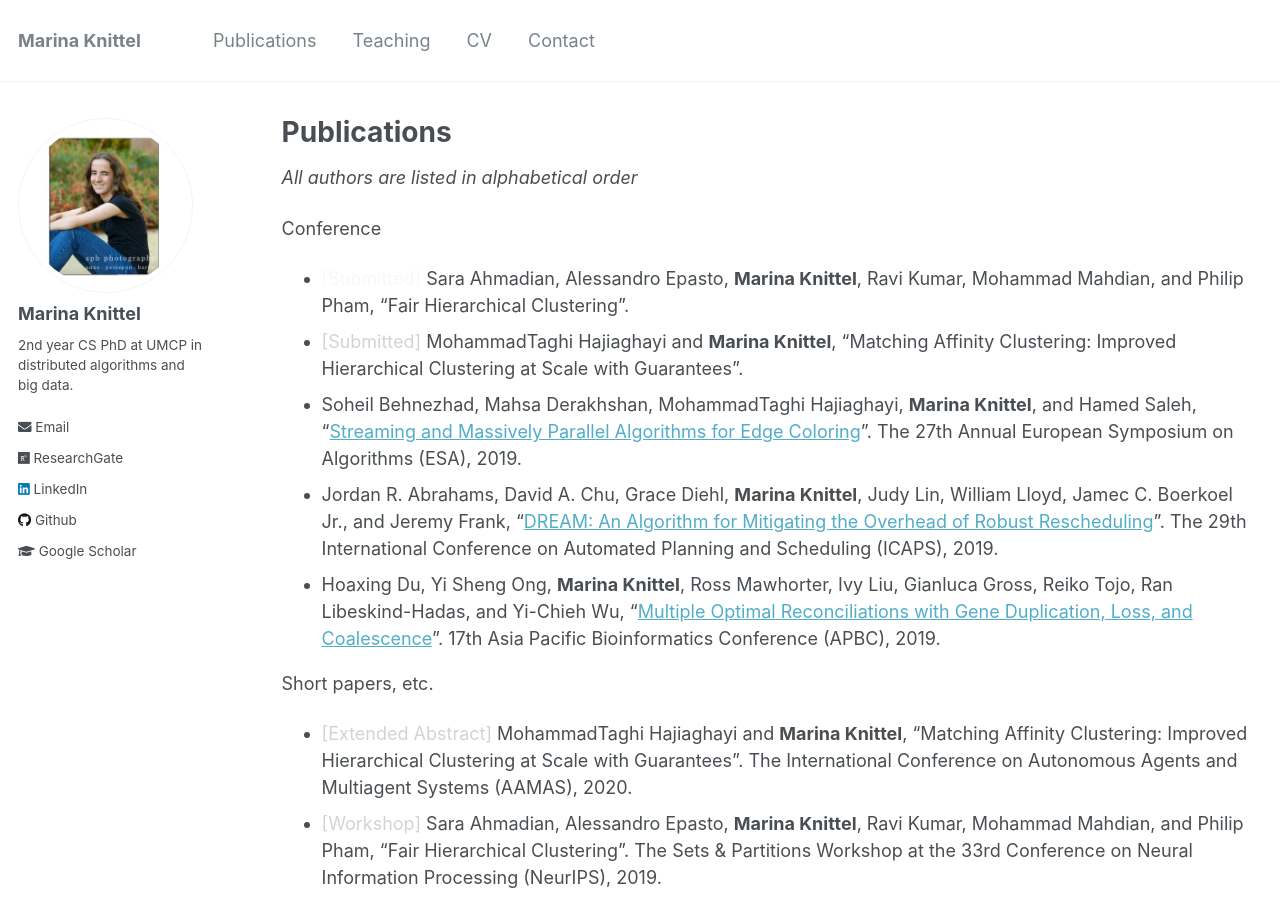
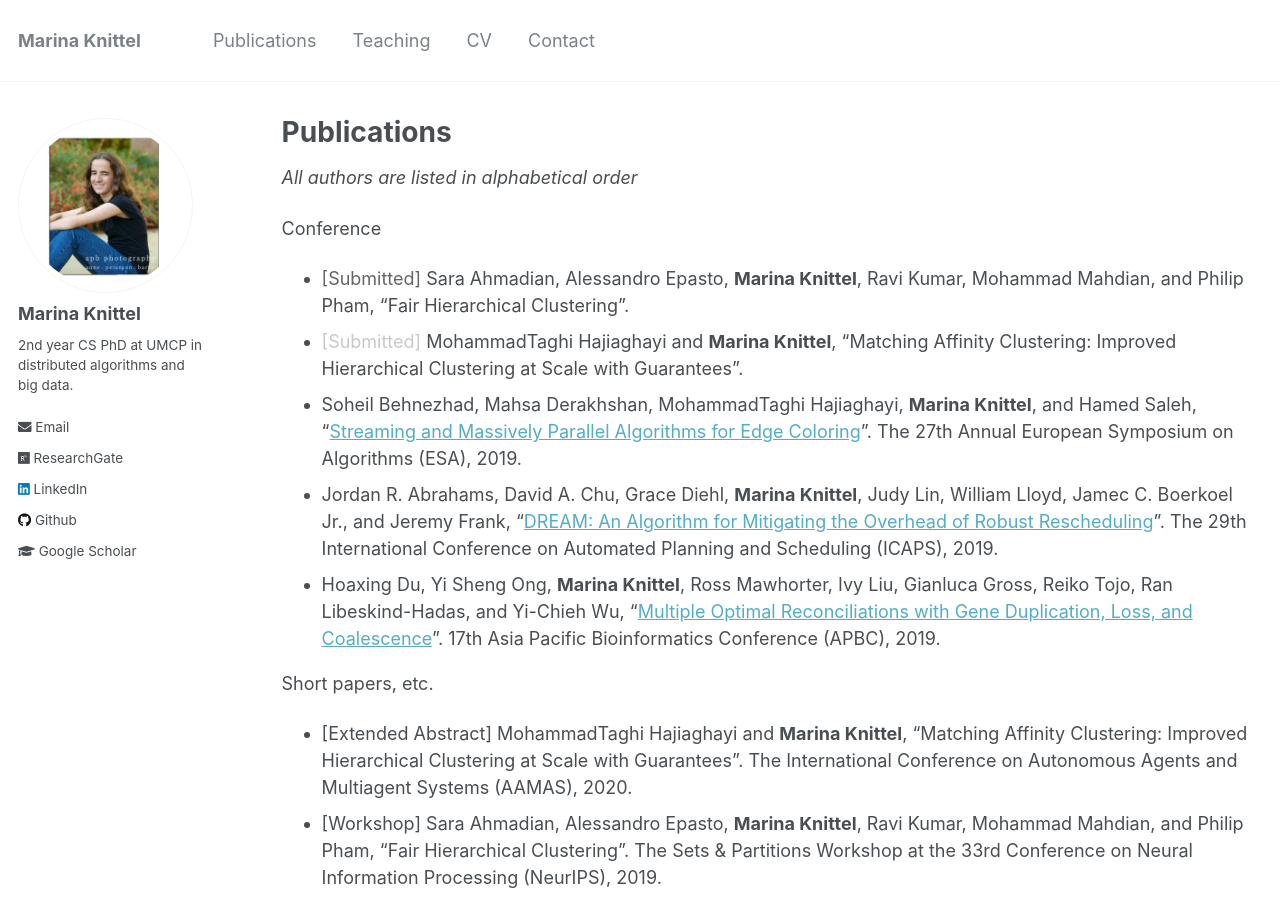
Before and after one commit to mknittel/mknittel.github.io, a Jekyll site: the page built from _pages/publications.md, in a window 1280 px wide and 900 px high. Built offline with Jekyll 4.4.1, drawn with Linux system fonts in a browser that asks for light colours.

Commit message:
Trying custom color submission label text (multi colors)

```diff
--- a/_pages/publications.md
+++ b/_pages/publications.md
@@ -7,17 +7,17 @@ author_profile: true
 *All authors are listed in alphabetical order*
 
 Conference
-* <span style="color:#f6f8fa">[Submitted]</span> Sara Ahmadian, Alessandro Epasto, **Marina Knittel**, Ravi Kumar, Mohammad Mahdian, and Philip Pham, "Fair Hierarchical Clustering".
-* <span style="color:lightgrey">[Submitted]</span> MohammadTaghi Hajiaghayi and **Marina Knittel**, "Matching Affinity Clustering: Improved Hierarchical Clustering at Scale with Guarantees".
+* <span style="color:#646464">[Submitted]</span> Sara Ahmadian, Alessandro Epasto, **Marina Knittel**, Ravi Kumar, Mohammad Mahdian, and Philip Pham, "Fair Hierarchical Clustering".
+* <span style="color:#C8C8C8">[Submitted]</span> MohammadTaghi Hajiaghayi and **Marina Knittel**, "Matching Affinity Clustering: Improved Hierarchical Clustering at Scale with Guarantees".
 * Soheil Behnezhad, Mahsa Derakhshan, MohammadTaghi Hajiaghayi, **Marina Knittel**, and Hamed Saleh, "[Streaming and Massively Parallel Algorithms for Edge Coloring](https://mknittel.github.io/publications/Behnezhad-et-al-ESA-2019)". The 27th Annual European Symposium on Algorithms (ESA), 2019.
 * Jordan R. Abrahams, David A. Chu, Grace Diehl, **Marina Knittel**, Judy Lin, William Lloyd, Jamec C. Boerkoel Jr., and Jeremy Frank, "[DREAM: An Algorithm for Mitigating the Overhead of Robust Rescheduling](https://mknittel.github.io/publications/Abrahams-et-al-ICAPS-2019)". The 29th International Conference on Automated Planning and Scheduling (ICAPS), 2019.
 * Hoaxing  Du,  Yi  Sheng  Ong,  **Marina  Knittel**,  Ross  Mawhorter,  Ivy  Liu,  Gianluca  Gross,  Reiko Tojo, Ran Libeskind-Hadas, and Yi-Chieh Wu, "[Multiple Optimal Reconciliations with Gene Duplication,  Loss,  and  Coalescence](https://mknittel.github.io/publications/Du-et-al-APBC-2019)". 17th Asia Pacific Bioinformatics Conference (APBC), 2019.
 
 Short papers, etc.
-* <span style="color:lightgrey">[Extended Abstract]</span> MohammadTaghi Hajiaghayi and **Marina Knittel**, "Matching Affinity Clustering: Improved Hierarchical Clustering at Scale with Guarantees". The International Conference on Autonomous Agents and Multiagent Systems (AAMAS), 2020.
-* <span style="color:lightgrey">[Workshop]</span> Sara Ahmadian, Alessandro Epasto, **Marina Knittel**, Ravi Kumar, Mohammad Mahdian, and Philip Pham, "Fair Hierarchical Clustering". The Sets & Partitions Workshop at the 33rd Conference on Neural Information Processing (NeurIPS), 2019.
-* <span style="color:lightgrey">[Brief Announcement]</span> Soheil Behnezhad, Mahsa Derakhshan, MohammadTaghi Hajiaghayi, **Marina Knittel**, and Hamed Saleh, "Streaming and Massively Parallel Algorithms for Edge Coloring". The 33rd International Symposium on Distributed Computing (DISC), 2019.
-* <span style="color:lightgrey">[Workshop]</span> David A. Chu, Grace Diehl, **Marina Knittel**, Liam Lloyd, James C. Boerkoel Jr., and Jeremy Frank, "[Trade-offs Between Communication, Rescheduling, and Success Rate in Uncertain Multi-Agent Schedules](https://mknittel.github.io/publications/Chu-et-al-INTEX-2018)".  The Integrated Planning, Acting and Execution Workshop (IntEx) at The 28th International Conference on Automated Planning and Scheduling (ICAPS), 32-40, 2018.
+* <span style="color:969696">[Extended Abstract]</span> MohammadTaghi Hajiaghayi and **Marina Knittel**, "Matching Affinity Clustering: Improved Hierarchical Clustering at Scale with Guarantees". The International Conference on Autonomous Agents and Multiagent Systems (AAMAS), 2020.
+* <span style="color:696969">[Workshop]</span> Sara Ahmadian, Alessandro Epasto, **Marina Knittel**, Ravi Kumar, Mohammad Mahdian, and Philip Pham, "Fair Hierarchical Clustering". The Sets & Partitions Workshop at the 33rd Conference on Neural Information Processing (NeurIPS), 2019.
+* <span style="color:323232">[Brief Announcement]</span> Soheil Behnezhad, Mahsa Derakhshan, MohammadTaghi Hajiaghayi, **Marina Knittel**, and Hamed Saleh, "Streaming and Massively Parallel Algorithms for Edge Coloring". The 33rd International Symposium on Distributed Computing (DISC), 2019.
+* <span style="color:lightgray">[Workshop]</span> David A. Chu, Grace Diehl, **Marina Knittel**, Liam Lloyd, James C. Boerkoel Jr., and Jeremy Frank, "[Trade-offs Between Communication, Rescheduling, and Success Rate in Uncertain Multi-Agent Schedules](https://mknittel.github.io/publications/Chu-et-al-INTEX-2018)".  The Integrated Planning, Acting and Execution Workshop (IntEx) at The 28th International Conference on Automated Planning and Scheduling (ICAPS), 32-40, 2018.
 
 Non-published Reports
 * Marina Knittel, Yusuf Alnawakhtha, Nick Franzese, and Alexander Levine, "[Bounds and Approximations for Maximum Leaf Spanning Tree](https://mknittel.github.io/publications/Max-Leaf-Spanning-Tree)".
```
